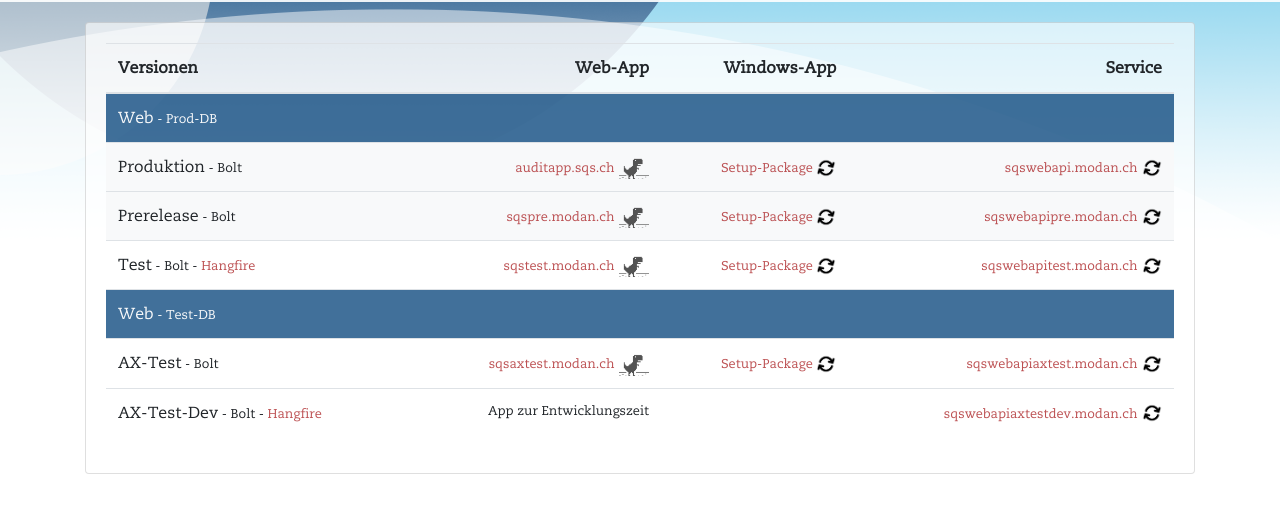
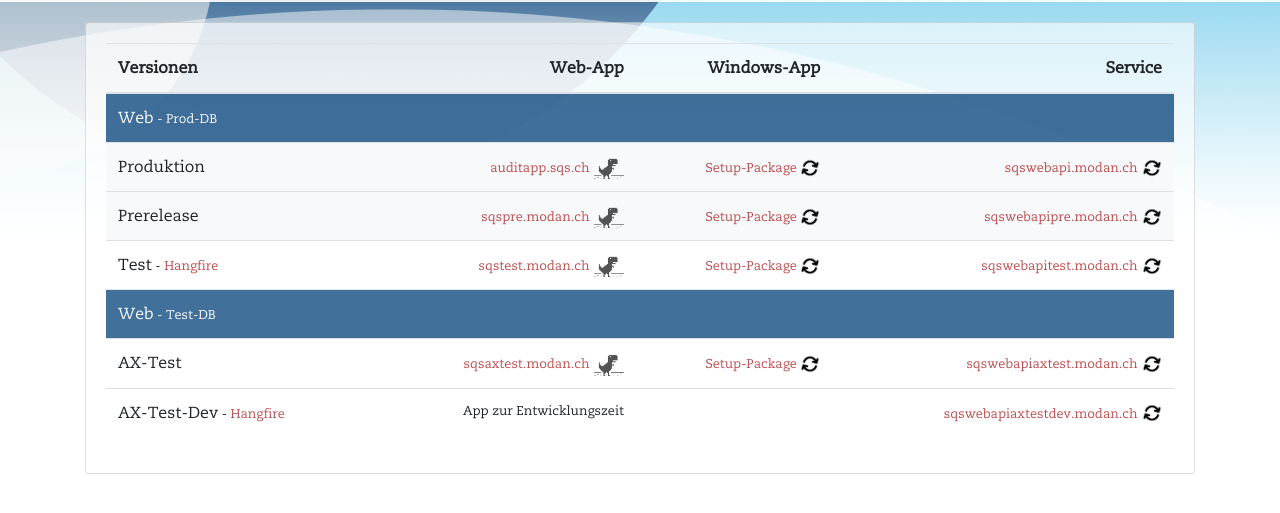
Before and after one commit to modanch/electronupdate, a website: page sqs/audit/versions/index.html in a window 1280 px wide. Shown: the part 71-584 px from the top of the page. Drawn offline with nearby package versions, Linux system fonts and the light colour scheme; no server answers.

Commit message:
ohne bolt

```diff
--- a/sqs/audit/versions/index.html
+++ b/sqs/audit/versions/index.html
@@ -41,7 +41,7 @@
                             <td colspan="4" class="text-light bold">Web<span class="small"> - Prod-DB</span></td>
                         </tr>
                         <tr class="bg-light">
-                            <td>Produktion<span class="small"> - Bolt</span></td>
+                            <td>Produktion</td>
                             <td class="text-right"><a id="prodclient_label" class="small"></a>&nbsp;<span
                                     class="font-weight-bold" id="prodclient"></span></td>
                             <td class="text-right"><a class="small"
@@ -51,7 +51,7 @@
                                     class="font-weight-bold" id="prodserver"></span></td>
                         </tr>
                         <tr class="bg-light">
-                            <td>Prerelease<span class="small"> - Bolt</span></td>
+                            <td>Prerelease</td>
                             <td class="text-right"><a id="preclient_label" class="small"></a>&nbsp;<span
                                     class="font-weight-bold" id="preclient"></span></td>
                             <td class="text-right"><a class="small"
@@ -61,8 +61,8 @@
                                     class="font-weight-bold" id="preserver"></span></td>
                         </tr>
                         <tr class="bg-white">
-                            <td>Test<span class="small"> - Bolt - <a href="https://sqswebapitest.modan.ch/hangfire"
-                                        target="_blank">Hangfire
+                            <td>Test<span class="small">&nbsp;-&nbsp;<a href="https://sqswebapitest.modan.ch/hangfire"
+                                 target="_blank">Hangfire
                                     </a></span></td>
                             <td class="text-right"><a id="testclient_label" class="small"></a>&nbsp;<span
                                     class="font-weight-bold" id="testclient"></span></td>
@@ -78,7 +78,7 @@
                             </td>
                         </tr>
                         <tr class="bg-white">
-                            <td>AX-Test<span class="small"> - Bolt</span></td>
+                            <td>AX-Test</td>
                             <td class="text-right"><a id="axtestclient_label" class="small"></a>&nbsp;<span
                                     class="font-weight-bold" id="axtestclient"></span></td>
                             <td class="text-right"><a class="small"
@@ -88,7 +88,7 @@
                                     class="font-weight-bold" id="axtestserver"></span></td>
                         </tr>
                         <tr class="bg-white">
-                            <td>AX-Test-Dev<span class="small"> - Bolt - <a target="_blank"
+                            <td>AX-Test-Dev<span class="small">&nbsp;-&nbsp;<a target="_blank"
                                         href="https://sqswebapiaxtestdev.modan.ch/hangfire">Hangfire
                                     </a></span></td>
                             <td class="text-right small">App zur Entwicklungszeit</td>
```
